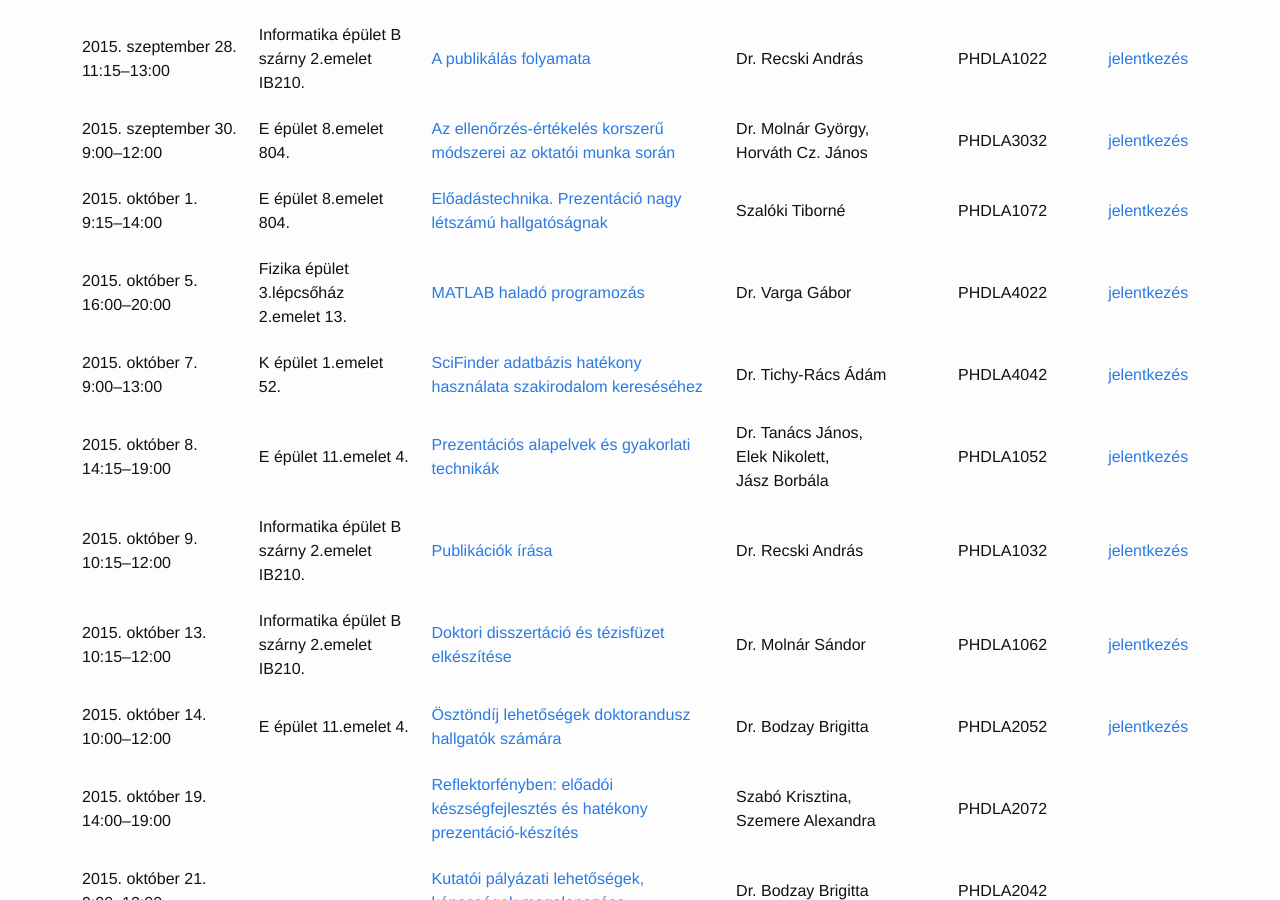
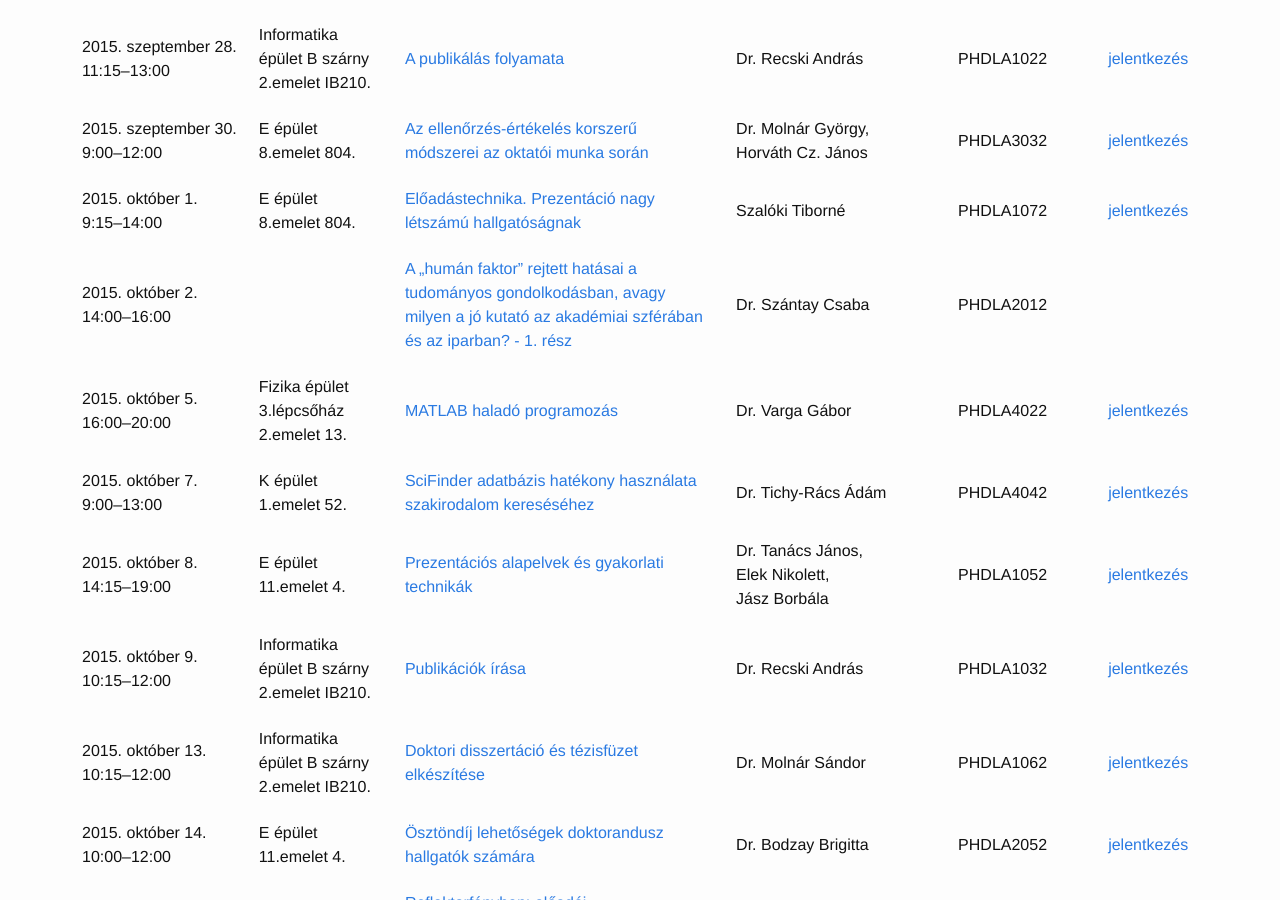
Before and after one commit to totyabaja/bme-edk.github.io, a Jekyll site: the page built from lectures.html, in a window 1280 px wide and 900 px high, scrolled down 498 px. Built offline with Jekyll 4.4.1, drawn with Linux system fonts in a browser that asks for light colours; a file with an impossible date is left out.

Commit message:
Update 2012-human-faktor.md

```diff
--- a/_lectures/2012-human-faktor.md
+++ b/_lectures/2012-human-faktor.md
@@ -1,7 +1,7 @@
 ---
 layout: lecture
-date: TBA
-title: A „humán faktor” rejtett hatásai a tudományos gondolkodásban, avagy milyen a jó kutató az akadémiai szférában és az iparban?
+date: 2015.10.02.
+title: A „humán faktor” rejtett hatásai a tudományos gondolkodásban, avagy milyen a jó kutató az akadémiai szférában és az iparban? - 1. rész
 lecturers:
   - name: Dr. Szántay Csaba
     title: egyetemi magántanár
@@ -12,8 +12,8 @@ schools: összes
 audience: doktoranduszoknak és doktorjelölteknek
 participants: 40 fő
 location: TBA
-starttime: ""
-endtime: ""
+starttime: "14:00"
+endtime: "16:00"
 form:
 ---
 
```
